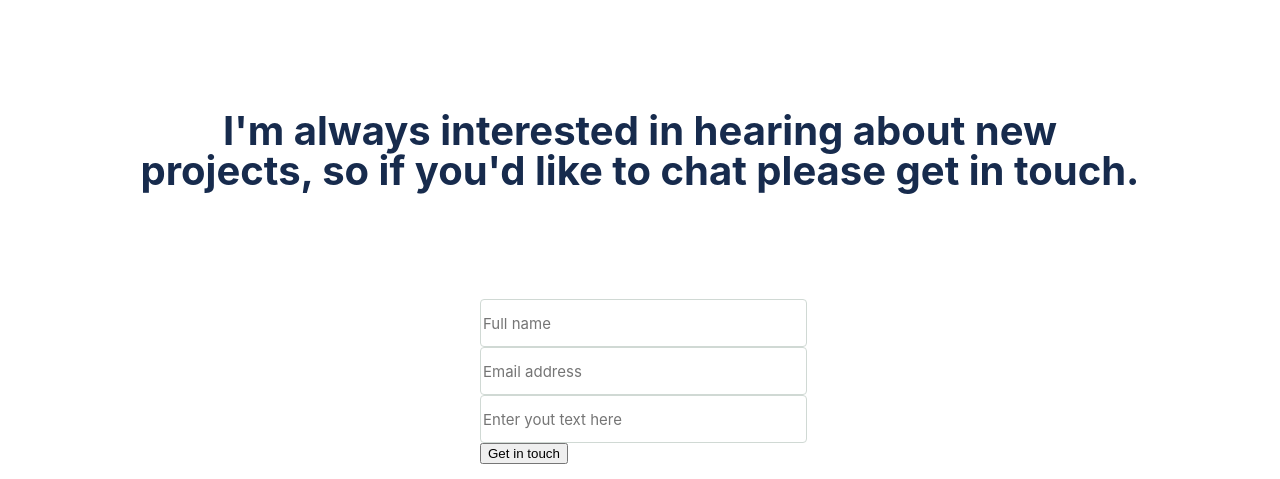
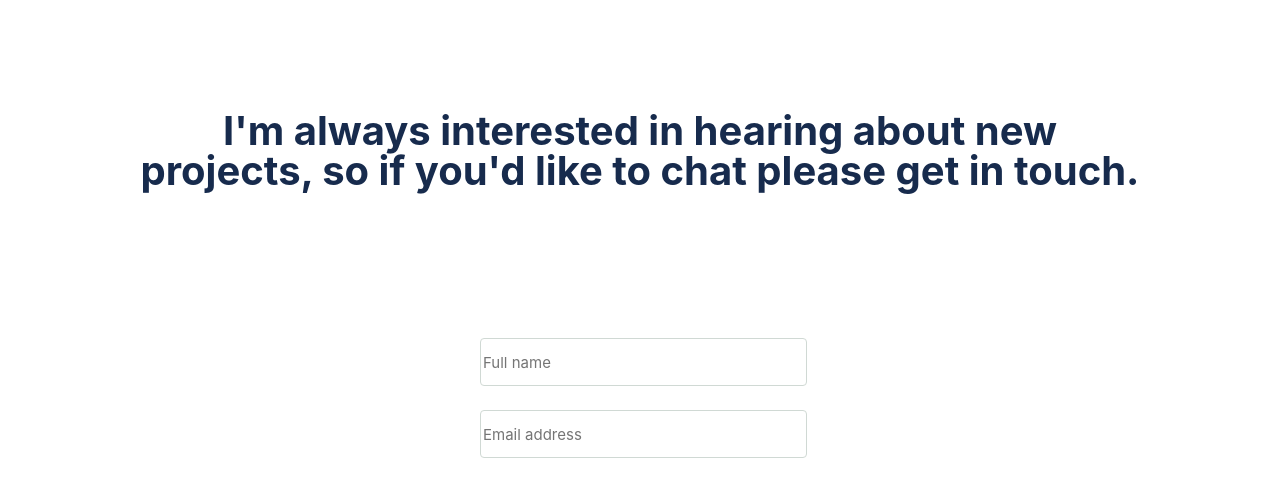
Before and after one commit to emhamza/My-portfolio-site, a website: page portfolio.html in a window 1280 px wide. Shown: the part 6013-6492 px from the top of the page. Drawn offline with Linux system fonts and the light colour scheme.

Commit message:
Proper block spacing added to the contact form

```diff
--- a/portfolio.html
+++ b/portfolio.html
@@ -246,15 +246,15 @@
         <form action="https://formspree.io/f/xgebkzaz" method="post">
           <ul>
 
-            <li>
+            <li class="name-box">
               <input type="text" placeholder="Full name" maxlength="30" class="name"/>
             </li>
 
-            <li>
+            <li class="email-box">
               <input type="email" placeholder="Email address"  pattern=".+@globex\.com" class="email"/>
             </li>
 
-            <li>
+            <li class="text-box">
               <input type="text" placeholder="Enter yout text here"  maxlength="500" class="text"/>
             </li>
 
--- a/styles.css
+++ b/styles.css
@@ -1,3 +1,8 @@
+html, body {
+  max-width: 100%;
+  overflow-x: hidden;
+}
+
 h1 {
   font-family: 'Inter', sans-serif;
   font-style: normal;
@@ -368,6 +373,11 @@ input{
 
 }
 
+.name-box {
+  margin-bottom: 24px;
+  margin-top: 55px;
+}
+
 .email {
   display: flex;
   align-items: center;
@@ -380,6 +390,10 @@ input{
 
 }
 
+.email-box {
+  margin-bottom: 24px;
+}
+
 .text {
   display: flex;
   align-items: center;
@@ -389,7 +403,12 @@ input{
   font-weight: 400px;
   font-family: 'Inter', sans-serif;
   font-style: normal;
+  height: 114px;
 
+}
+
+.text-box {
+  margin-bottom: 24px;
 }
 
 
```
